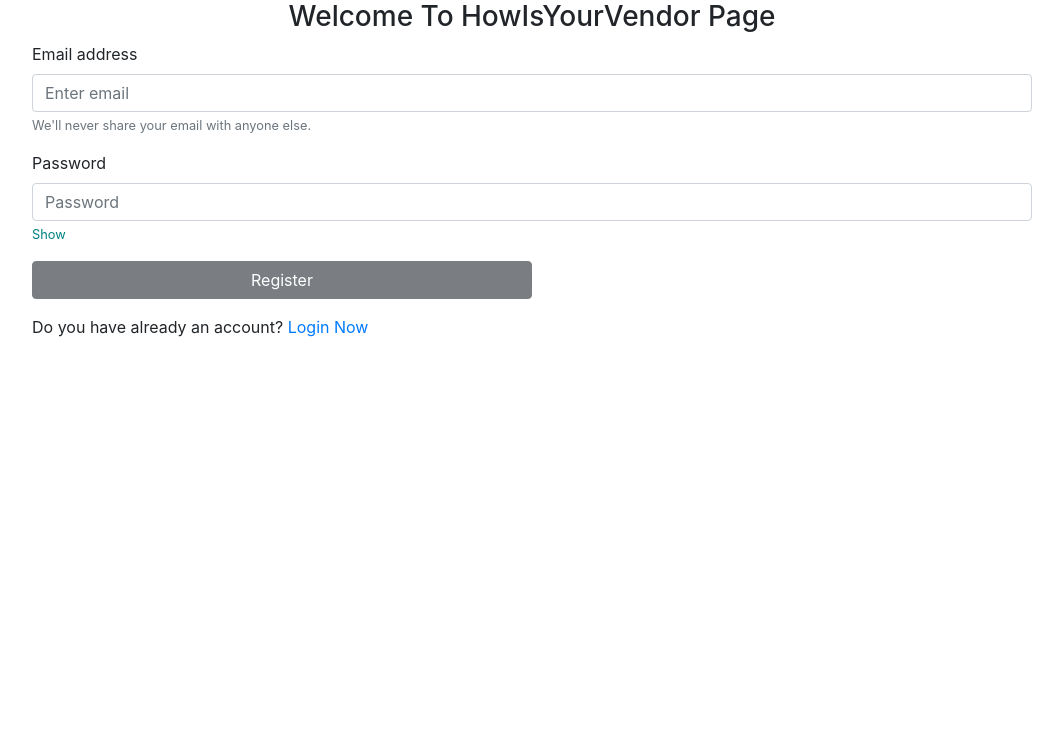
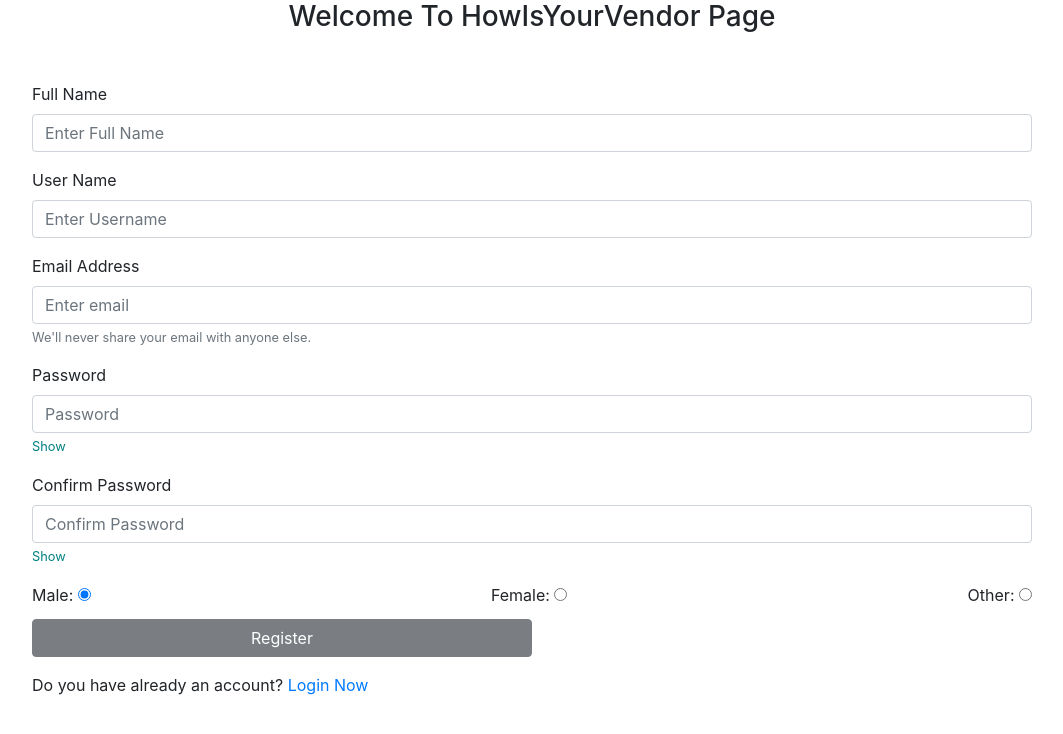
Before and after one commit to ruyisbaros/howIsYourVendor, a React (Create React App) app in the folder client/: page /register in a window 1280 px wide. Shown: the top 734 px of the page, without its empty margins (108-1171 px from the left). Built offline with nearby package versions, Linux system fonts and the light colour scheme.

Commit message:
register UI done

```diff
--- a/client/src/App.js
+++ b/client/src/App.js
@@ -8,7 +8,7 @@ import Home from "./pages/Home";
 import Notify from "./components/notify/Notify";
 import { useSelector, useDispatch } from "react-redux";
 import { useEffect } from "react";
-import { refreshToken, refreshTokenFail } from "./redux/loginSlicer";
+import { refreshToken, refreshTokenFail } from "./redux/authSlicer";
 import axios from "axios";
 
 function App() {
--- a/client/src/pages/Login.jsx
+++ b/client/src/pages/Login.jsx
@@ -2,7 +2,7 @@ import axios from 'axios';
 import React, { useState } from 'react'
 import { useDispatch, useSelector } from 'react-redux';
 import { Link } from 'react-router-dom'
-import { loginStart, loginSuccess, loginFailure } from '../redux/loginSlicer';
+import { authStart, authSuccess, authFailure } from '../redux/authSlicer';
 import { toast } from "react-toastify"
 
 
@@ -24,22 +24,22 @@ const Login = () => {
     const handleSubmit = async (e) => {
         e.preventDefault()
         try {
-            dispatch(loginStart())
+            dispatch(authStart())
             const { data } = await axios.post("/api/v1/auth/login", { email, password })
             //console.log(data);
             localStorage.setItem("firstLogin", true)
             toast.success(data.message)
-            dispatch(loginSuccess({ user: data.fulledUser, token: data.accessToken, message: data.message }))
+            dispatch(authSuccess({ user: data.fulledUser, token: data.accessToken, message: data.message }))
         } catch (error) {
             toast.error(error.response.data.message)
-            dispatch(loginFailure(error.response.data.message))
+            dispatch(authFailure(error.response.data.message))
         }
     }
     //console.log(user);
     return (
-        <div className="login_page">
+        <div className="auth_page">
             <form onSubmit={handleSubmit}>
-                <h3 className="text-capitalize text-center mb-2">Welcome to HowIsYourVendor page</h3>
+                <h3 className="text-capitalize text-center mb-5">Welcome to HowIsYourVendor page</h3>
                 <div className="form-group">
                     <label htmlFor="exampleInputEmail1">Email address</label>
                     <input type="email" name="email" className="form-control" id="exampleInputEmail1"
@@ -60,7 +60,7 @@ const Login = () => {
                     </div>
                 </div>
 
-                <button type="submit" className="btn btn-dark w-50" disabled={email && password ? false : true}>Login</button>
+                <button type="submit" className="btn btn-dark w-50" disabled={email && password ? false : true}>auth</button>
 
                 <p className="my-3">
                     Don't you have an account? <Link to="/register">Register Now</Link>
--- a/client/src/pages/Register.jsx
+++ b/client/src/pages/Register.jsx
@@ -1,15 +1,20 @@
+import axios from 'axios'
 import React, { useState, useEffect } from 'react'
-import { useSelector } from "react-redux"
+import { useSelector, useDispatch } from "react-redux"
 import { Link, useNavigate } from "react-router-dom"
+import { toast } from "react-toastify"
+import { authFailure, authStart, authSuccess } from '../redux/authSlicer'
 
 const Register = () => {
 
     const navigate = useNavigate()
+    const dispatch = useDispatch()
     const { token } = useSelector(store => store.user)
 
     const [passType, setPassType] = useState(false)
-    const [user, setUser] = useState({ email: "", password: "", })
-    const { email, password } = user
+    const [confPassType, setConfPassType] = useState(false)
+    const [user, setUser] = useState({ fullName: "", username: "", email: "", password: "", cf_password: "", gender: "male" })
+    const { email, password, fullName, username, cf_password, gender } = user
 
     useEffect(() => {
         if (token) navigate("/")
@@ -19,14 +24,46 @@ const Register = () => {
         setUser({ ...user, [e.target.name]: e.target.value })
     }
 
-    const handleSubmit = async (e) => { }
+    const handleSubmit = async (e) => {
+        e.preventDefault()
+        if (password === cf_password) {
+            try {
+                dispatch(authStart())
+                const { data } = await axios.post("/api/v1/auth/register", { email, password, fullName, username, gender })
+                //console.log(data);
+                localStorage.setItem("firstLogin", true)
+                toast.success(data.message)
+                dispatch(authSuccess({ user: data.fulledUser, token: data.accessToken, message: data.message }))
+            } catch (error) {
+                toast.error(error.response.data.message)
+                dispatch(authFailure(error.response.data.message))
+            }
+        } else {
+            toast.error("Passwords don't match!")
+        }
+    }
+    console.log(gender);
 
     return (
-        <div className="login_page">
+        <div className="auth_page">
             <form onSubmit={handleSubmit}>
-                <h3 className="text-capitalize text-center mb-2">Welcome to HowIsYourVendor page</h3>
+                <h3 className="text-capitalize text-center mb-5">Welcome to HowIsYourVendor page</h3>
                 <div className="form-group">
-                    <label htmlFor="exampleInputEmail1">Email address</label>
+                    <label htmlFor="fullName">Full Name</label>
+                    <input type="text" name="fullName" className="form-control"
+                        id="fullName"
+                        placeholder="Enter Full Name" required
+                        value={fullName} onChange={handleInput} />
+                </div>
+                <div className="form-group">
+                    <label htmlFor="username">User Name</label>
+                    <input type="text" name="username" className="form-control"
+                        id="username"
+                        placeholder="Enter Username" required
+                        value={username} onChange={handleInput} />
+                </div>
+                <div className="form-group">
+                    <label htmlFor="exampleInputEmail1">Email Address</label>
                     <input type="email" name="email" className="form-control" id="exampleInputEmail1"
                         aria-describedby="emailHelp" placeholder="Enter email" required
                         value={email} onChange={handleInput} />
@@ -44,8 +81,36 @@ const Register = () => {
                         </small>
                     </div>
                 </div>
+                <div className="form-group">
+                    <label htmlFor="cf_password">Confirm Password</label>
+                    <div className="pass">
+                        <input type={confPassType ? "text" : "password"}
+                            name="cf_password" className="form-control"
+                            id="cf_password"
+                            placeholder="Confirm Password" required value={cf_password} onChange={handleInput} />
+                        <small style={{ color: confPassType ? "red" : "teal" }} onClick={() => setConfPassType(!confPassType)}>
+                            {confPassType ? "Hide" : "Show"}
+                        </small>
+                    </div>
+                </div>
+                <div className="row justify-content-between align-items-center mx-0 mb-1">
+                    <label htmlFor="male">
+                        Male: <input type="radio" id="male" name="gender"
+                            value="male" defaultChecked onChange={handleInput} />
+                    </label>
 
-                <button type="submit" className="btn btn-dark w-50" disabled={email && password ? false : true}>Register</button>
+                    <label htmlFor="female">
+                        Female: <input type="radio" id="female" name="gender"
+                            value="female" onChange={handleInput} />
+                    </label>
+
+                    <label htmlFor="other">
+                        Other: <input type="radio" id="other" name="gender"
+                            value="other" onChange={handleInput} />
+                    </label>
+                </div>
+
+                <button type="submit" className="btn btn-dark w-50" disabled={email && password && fullName && cf_password && username ? false : true}>Register</button>
 
                 <p className="my-3">
                     Do you have already an account? <Link to="/login">Login Now</Link>
--- a/client/src/redux/loginSlicer.js
+++ b/client/src/redux/authSlicer.js
@@ -1,5 +1,4 @@
 import { createSlice, createAsyncThunk, rejectWithValue } from "@reduxjs/toolkit"
-import axios from "axios"
 
 const initialState = {
     user: "",
@@ -13,16 +12,16 @@ const userSlicer = createSlice({
     name: "user",
     initialState,
     reducers: {
-        loginStart: (state) => {
+        authStart: (state) => {
             state.isFetching = true
         },
-        loginSuccess: (state, action) => {
+        authSuccess: (state, action) => {
             state.isFetching = false;
             state.user = action.payload.user;
             state.token = action.payload.token
             state.message = action.payload.message
         },
-        loginFailure: (state, action) => {
+        authFailure: (state, action) => {
             state.isFetching = false;
             state.error = true
             state.message = action.payload
@@ -38,6 +37,6 @@ const userSlicer = createSlice({
     }
 })
 
-export const { loginStart, loginSuccess, loginFailure, refreshToken, refreshTokenFail } = userSlicer.actions
+export const { authStart, authSuccess, authFailure, refreshToken, refreshTokenFail } = userSlicer.actions
 
 export default userSlicer.reducer
--- a/client/src/redux/store.js
+++ b/client/src/redux/store.js
@@ -1,6 +1,6 @@
 import { configureStore } from "@reduxjs/toolkit"
 
-import userSlicer from "./loginSlicer"
+import userSlicer from "./authSlicer"
 import usersSlicer from "./usersSlicer"
 import postsSlicer from "./postsSlicer"
 
--- a/client/src/styles/login.css
+++ b/client/src/styles/login.css
@@ -1,4 +1,4 @@
-.login_page{
+.auth_page{
 width: 100%;
 min-height: 100vh;
 background-color: #fdfdfd;
@@ -8,7 +8,7 @@ justify-content: center;
 box-shadow: 0 0 10px rgba(0,0,0,0.1);
 }
 
-.login_page form{
+.auth_page form{
     background-color: #fff;
     max-width: 400px;
     width: 100%;
@@ -18,17 +18,17 @@ box-shadow: 0 0 10px rgba(0,0,0,0.1);
     box-shadow: 0 0 10px rgba(0,0,0,0.1);
 }
 
-.login_page .btn{
+.auth_page .btn{
     display: block;
     margin: 10px auto;
 
 }
 
-.login_page form .pass{
+.auth_page form .pass{
 position: relative;
 }
 
-.login_page form .pass small{
+.auth_page form .pass small{
     position: absolute;
     top: 50%;
     right: 5px;
```
Also changed, not shown: 1 other file (tests, documents, lock files or other folders).
